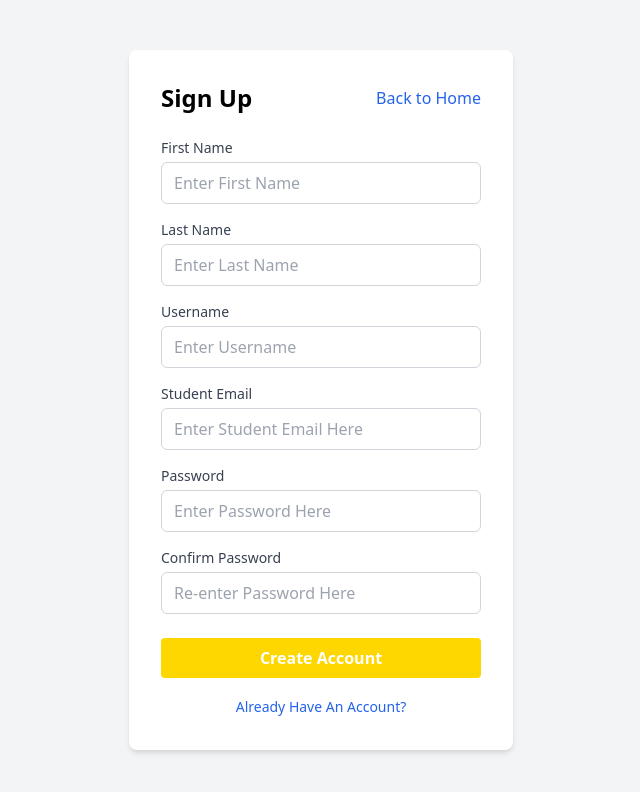
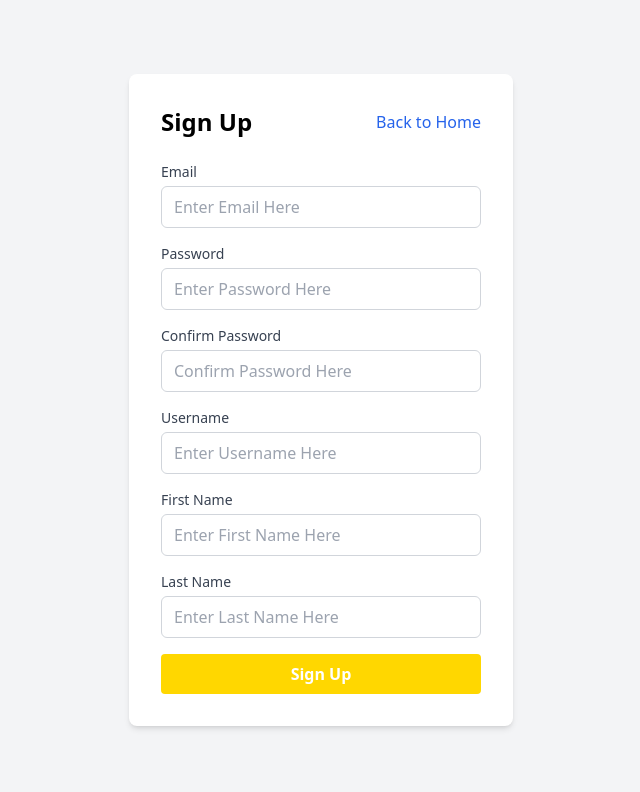
Before and after one commit to juwelB/Large-Project, a React (Create React App) app in the folder frontend/: page /signup in a window 1280 px wide. Shown: the top 792 px of the page, without its empty margins (319-959 px from the left). Built offline with nearby package versions, Linux system fonts and the light colour scheme.

Commit message:
Changed Login SignUp Path, Clearing Up Email Verification, Gonna Add Actual API for Email verification later just want to set up view.

```diff
--- a/frontend/src/Component/EmailVerification.js
+++ b/frontend/src/Component/EmailVerification.js
@@ -1,7 +1,10 @@
 import React from 'react';
-import { Link } from 'react-router-dom';
+import { Link, useLocation } from 'react-router-dom';
 
-const EmailVerification = ({ email }) => {
+const EmailVerification = () => {
+  const location = useLocation();
+  const { email } = location.state || {};
+
   return (
     <div className="flex justify-center items-center min-h-screen bg-gray-100">
       <div className="bg-white p-8 rounded-lg shadow-md w-96 text-center">
--- a/frontend/src/Component/LandingPage.js
+++ b/frontend/src/Component/LandingPage.js
@@ -7,7 +7,7 @@ const LandingPage = () => {
   const clubs = [
     { name: 'Knights Experimental Rocketry', logo: '/images/club-logos/kxr-logo.png' },
     { name: 'Knight Hacks', logo: '/images/club-logos/knightHacks-logo.png' },
-    { name: 'AI@UCF', logo: '/images/club-logos/aiUCF-Logo.png' },
+    { name: 'AI@UCF', logo: '/images/club-logos/aiUCF-logo.png' },
   ];
 
   const events = [
--- a/frontend/src/Component/LoggedInLandingPage.js
+++ b/frontend/src/Component/LoggedInLandingPage.js
@@ -8,7 +8,7 @@ const LoggedInLandingPage = () => {
   const clubs = [
     { name: 'Knights Experimental Rocketry', logo: '/images/club-logos/kxr-logo.png' },
     { name: 'Knight Hacks', logo: '/images/club-logos/knightHacks-logo.png' },
-    { name: 'AI@UCF', logo: '/images/club-logos/aiUCF-Logo.png' },
+    { name: 'AI@UCF', logo: '/images/club-logos/aiUCF-logo.png' },
   ];
 
   const events = [
--- a/frontend/src/Component/Login.js
+++ b/frontend/src/Component/Login.js
@@ -19,7 +19,7 @@ const Login = () => {
       });
       if (response.status === 201) {
         login(response.data);
-        navigate('/');
+        navigate('/dashboard'); // Navigate to the logged-in landing page
       }
     } catch (error) {
       console.error('Error during login:', error);
@@ -38,18 +38,18 @@ const Login = () => {
         </div>
         <form onSubmit={handleSubmit}>
           <div className="mb-4">
-            <label htmlFor="email" className="block text-sm font-medium text-gray-700 mb-1">Student Email</label>
+            <label htmlFor="email" className="block text-sm font-medium text-gray-700 mb-1">Email</label>
             <input
               type="email"
               id="email"
               className="w-full px-3 py-2 border border-gray-300 rounded-md"
-              placeholder="Enter Student Email Here"
+              placeholder="Enter Email Here"
               value={email}
               onChange={(e) => setEmail(e.target.value)}
               required
             />
           </div>
-          <div className="mb-6">
+          <div className="mb-4">
             <label htmlFor="password" className="block text-sm font-medium text-gray-700 mb-1">Password</label>
             <input
               type="password"
@@ -61,9 +61,6 @@ const Login = () => {
               required
             />
           </div>
-          <div className="mb-4 text-right">
-            <Link to="/forgot-password" className="text-sm text-blue-600 hover:underline">Forgot Password?</Link>
-          </div>
           <button
             type="submit"
             className="w-full bg-gold hover:bg-yellow-600 text-white font-bold py-2 px-4 rounded"
@@ -73,7 +70,9 @@ const Login = () => {
           </button>
         </form>
         <div className="mt-4 text-center">
-          <Link to="/signup" className="text-sm text-blue-600 hover:underline">Don't Have An Account?</Link>
+          <Link to="/forgot-password" className="text-sm text-blue-600 hover:underline">
+            Forgot Password?
+          </Link>
         </div>
       </div>
     </div>
--- a/frontend/src/Component/SignUp.js
+++ b/frontend/src/Component/SignUp.js
@@ -30,7 +30,7 @@ const SignUp = () => {
       });
       if (response.status === 201) {
         login(response.data);
-        navigate('/verify-email', { state: { email: email } });
+        navigate('/verify-email', { state: { email: email } }); // Navigate to EmailVerification with email
       }
     } catch (error) {
       console.error('Error during registration:', error);
@@ -49,48 +49,12 @@ const SignUp = () => {
         </div>
         <form onSubmit={handleSubmit}>
           <div className="mb-4">
-            <label htmlFor="firstName" className="block text-sm font-medium text-gray-700 mb-1">First Name</label>
-            <input
-              type="text"
-              id="firstName"
-              className="w-full px-3 py-2 border border-gray-300 rounded-md"
-              placeholder="Enter First Name"
-              value={firstName}
-              onChange={(e) => setFirstName(e.target.value)}
-              required
-            />
-          </div>
-          <div className="mb-4">
-            <label htmlFor="lastName" className="block text-sm font-medium text-gray-700 mb-1">Last Name</label>
-            <input
-              type="text"
-              id="lastName"
-              className="w-full px-3 py-2 border border-gray-300 rounded-md"
-              placeholder="Enter Last Name"
-              value={lastName}
-              onChange={(e) => setLastName(e.target.value)}
-              required
-            />
-          </div>
-          <div className="mb-4">
-            <label htmlFor="userName" className="block text-sm font-medium text-gray-700 mb-1">Username</label>
-            <input
-              type="text"
-              id="userName"
-              className="w-full px-3 py-2 border border-gray-300 rounded-md"
-              placeholder="Enter Username"
-              value={userName}
-              onChange={(e) => setUserName(e.target.value)}
-              required
-            />
-          </div>
-          <div className="mb-4">
-            <label htmlFor="email" className="block text-sm font-medium text-gray-700 mb-1">Student Email</label>
+            <label htmlFor="email" className="block text-sm font-medium text-gray-700 mb-1">Email</label>
             <input
               type="email"
               id="email"
               className="w-full px-3 py-2 border border-gray-300 rounded-md"
-              placeholder="Enter Student Email Here"
+              placeholder="Enter Email Here"
               value={email}
               onChange={(e) => setEmail(e.target.value)}
               required
@@ -108,15 +72,51 @@ const SignUp = () => {
               required
             />
           </div>
-          <div className="mb-6">
+          <div className="mb-4">
             <label htmlFor="confirmPassword" className="block text-sm font-medium text-gray-700 mb-1">Confirm Password</label>
             <input
               type="password"
               id="confirmPassword"
               className="w-full px-3 py-2 border border-gray-300 rounded-md"
-              placeholder="Re-enter Password Here"
+              placeholder="Confirm Password Here"
               value={confirmPassword}
               onChange={(e) => setConfirmPassword(e.target.value)}
+              required
+            />
+          </div>
+          <div className="mb-4">
+            <label htmlFor="userName" className="block text-sm font-medium text-gray-700 mb-1">Username</label>
+            <input
+              type="text"
+              id="userName"
+              className="w-full px-3 py-2 border border-gray-300 rounded-md"
+              placeholder="Enter Username Here"
+              value={userName}
+              onChange={(e) => setUserName(e.target.value)}
+              required
+            />
+          </div>
+          <div className="mb-4">
+            <label htmlFor="firstName" className="block text-sm font-medium text-gray-700 mb-1">First Name</label>
+            <input
+              type="text"
+              id="firstName"
+              className="w-full px-3 py-2 border border-gray-300 rounded-md"
+              placeholder="Enter First Name Here"
+              value={firstName}
+              onChange={(e) => setFirstName(e.target.value)}
+              required
+            />
+          </div>
+          <div className="mb-4">
+            <label htmlFor="lastName" className="block text-sm font-medium text-gray-700 mb-1">Last Name</label>
+            <input
+              type="text"
+              id="lastName"
+              className="w-full px-3 py-2 border border-gray-300 rounded-md"
+              placeholder="Enter Last Name Here"
+              value={lastName}
+              onChange={(e) => setLastName(e.target.value)}
               required
             />
           </div>
@@ -125,12 +125,9 @@ const SignUp = () => {
             className="w-full bg-gold hover:bg-yellow-600 text-white font-bold py-2 px-4 rounded"
             style={{ backgroundColor: '#FFD700' }}
           >
-            Create Account
+            Sign Up
           </button>
         </form>
-        <div className="mt-4 text-center">
-          <Link to="/login" className="text-sm text-blue-600 hover:underline">Already Have An Account?</Link>
-        </div>
       </div>
     </div>
   );
```
